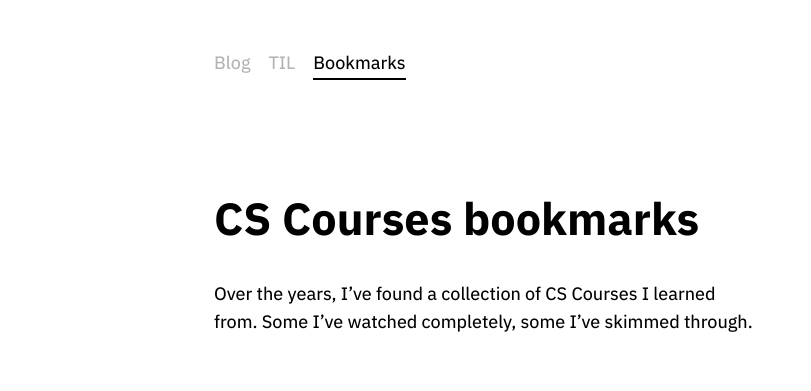
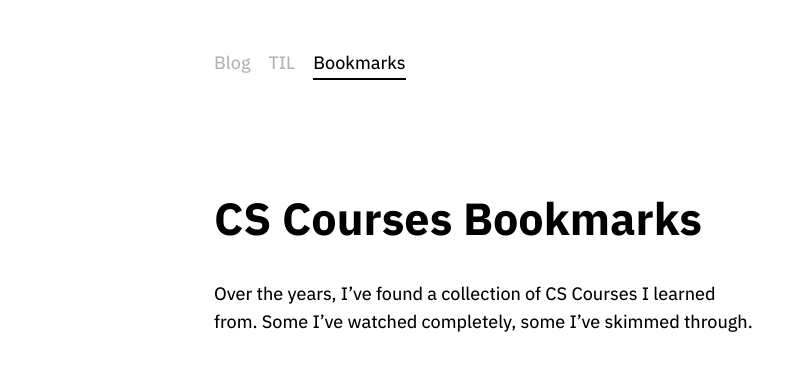
Before and after one commit to kistanovdev/kistanovdev.github.io, a Jekyll site: the page built from _posts/2024-07-06-cs-courses-bookmarks.md, in a window 1280 px wide. Shown: the top 391 px of the page, without its empty margins (155-966 px from the left). Built offline with Jekyll 4.4.1, drawn with Linux system fonts in a browser that asks for light colours.

```diff
--- a/_posts/2024-07-06-cs-courses-bookmarks.md
+++ b/_posts/2024-07-06-cs-courses-bookmarks.md
@@ -1,6 +1,6 @@
 ---
 layout: post
-title: "CS Courses bookmarks"
+title: "CS Courses Bookmarks"
 category: bookmark
 summary: "CS Courses Bookmark"
 draft: False
```
